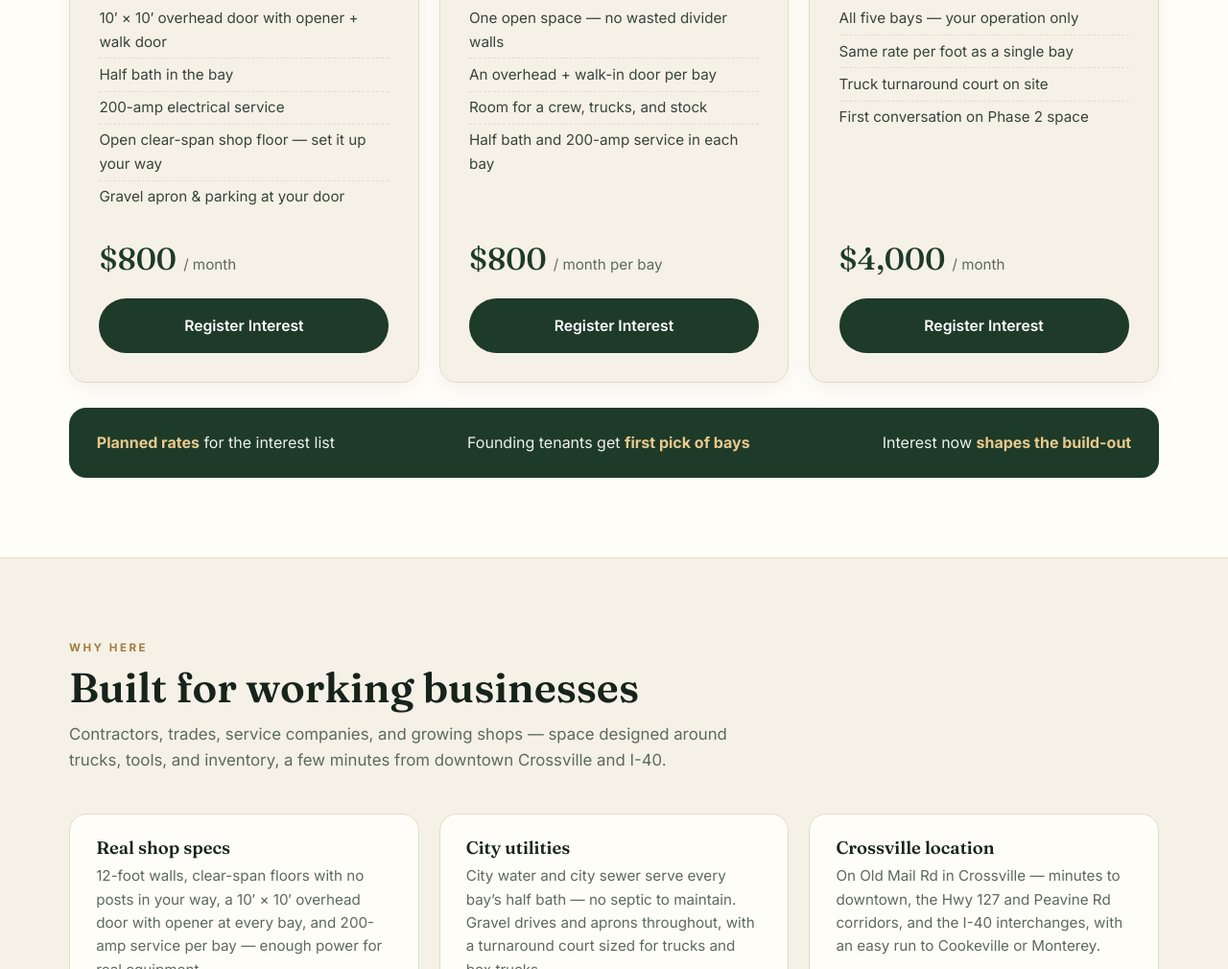
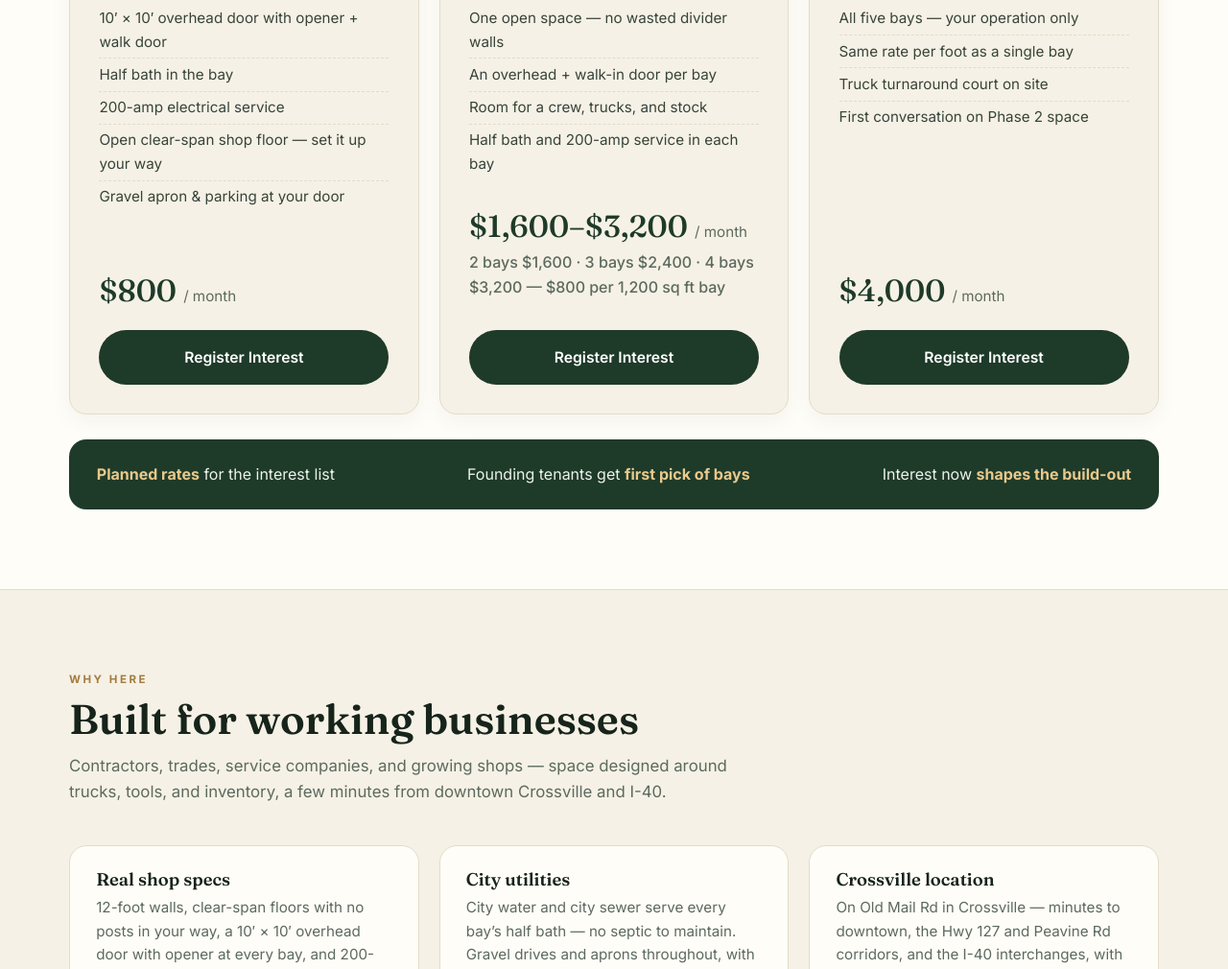
Before and after one commit to bartlettinvest-png/bartlett-investments, a plain HTML site: page old-mail-flex.html in a window 1280 px wide. Shown: the part 1230-2240 px from the top of the page at 96% size. Drawn offline with Linux system fonts and the light colour scheme.

Commit message:
Show combined-bay pricing ladder on Old Mail flex page

```diff
--- a/old-mail-flex.html
+++ b/old-mail-flex.html
@@ -160,7 +160,8 @@ footer .legal{border-top:1px solid rgba(255,255,255,.14);padding-top:1.4rem;disp
           <li>Room for a crew, trucks, and stock</li>
           <li>Half bath and 200-amp service in each bay</li>
         </ul>
-        <div class="price">$800 <small>/ month per bay</small></div>
+        <div class="price">$1,600–$3,200 <small>/ month</small></div>
+        <div class="sqft">2 bays $1,600 · 3 bays $2,400 · 4 bays $3,200 — $800 per 1,200 sq ft bay</div>
         <a class="btn btn-dark" href="#join">Register Interest</a>
       </div>
       <div class="bay">
```
